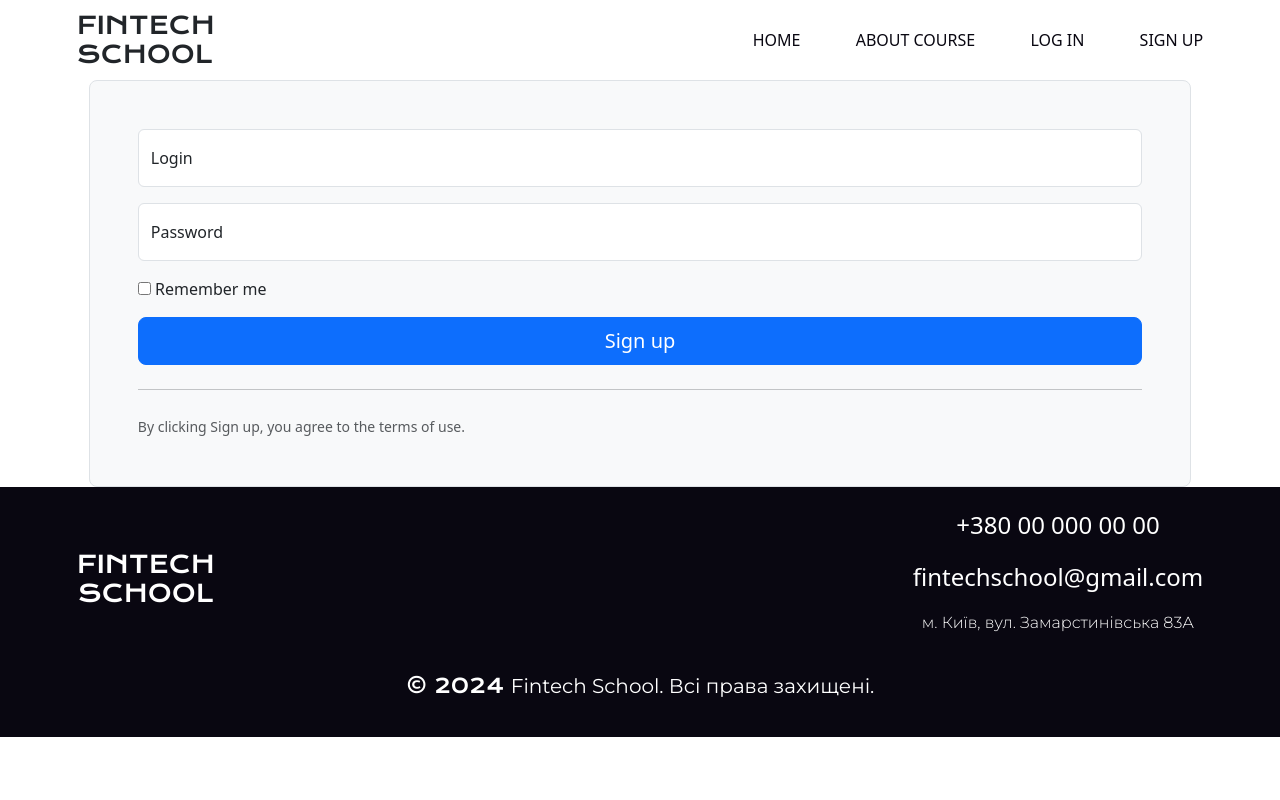
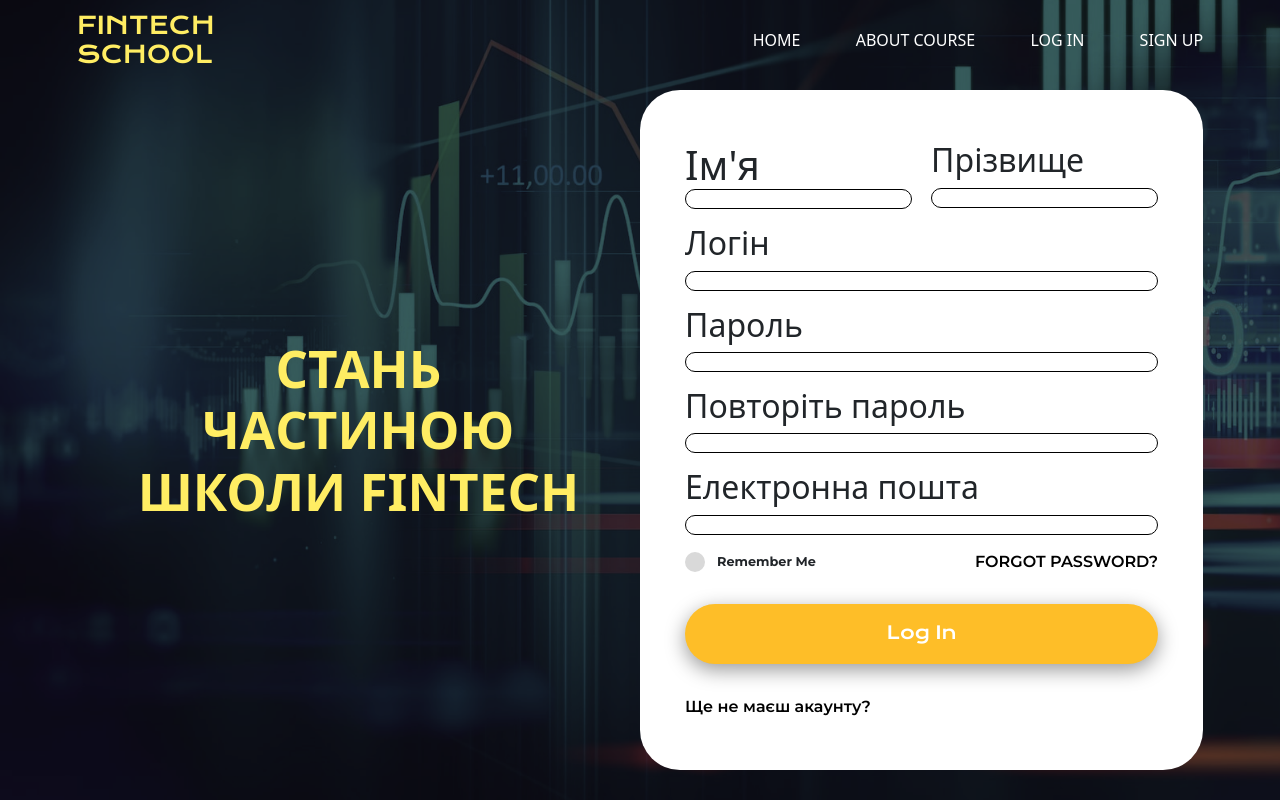
Before and after one commit to Economy-Project/FinTech-School, a Flask app: page /register in a window 1280 px wide. Run offline with Flask 3, Linux system fonts and the light colour scheme; some libraries are stand-ins or nearby versions.

Commit message:
add register

```diff
--- a/main.py
+++ b/main.py
@@ -38,8 +38,6 @@ def admin_only(f):
             return abort(403)
     return decorated_function
 
-
-
 @app.route('/')
 def home():
     return render_template('home.html', current_user=current_user)
@@ -64,8 +62,11 @@ def register():
             )
 
         new_user = User(
+            name=request.form.get('name'),
+            surname=request.form.get('surname'),
             login=request.form.get('login'),
             password=hash_and_salted_password,
+            email=request.form.get('email'),
             telegramId=-1,
             registeredAt=datetime.utcnow().timestamp()
         )
--- a/static/login.css
+++ b/static/login.css
@@ -1,5 +1,5 @@
-.auth-bg-image {
-    background-image: url("../static/public/auth-bg.png");
+.login-bg-image {
+    background-image: url("../static/public/login-bg.png");
     position: absolute;
     z-index: -1;
     width: 100%;
@@ -56,7 +56,7 @@
     font-weight: 600;
 }
 
-.card-content-container > input {
+.login-input {
     border-radius: 40px;
     border-color: var(--font-black);
     height: 50px;
@@ -114,3 +114,30 @@
     text-align: center;
     font-weight: 600;
 }
+
+.name-surname-container {
+    display: flex;
+    justify-content: space-between;
+}
+
+.name-surname-block {
+    width: 48%;
+}
+
+.register-bg-image {
+    background-image: url("../static/public/register-bg.png");
+    position: absolute;
+    z-index: -1;
+    width: 100%;
+    top: 0;
+    height: 100vh;
+    background-repeat: no-repeat;
+    background-size: cover;
+}
+
+.register-input {
+    border-radius: 40px;
+    border-color: var(--font-black);
+    height: 20px;
+    margin-bottom: 15px;
+}
--- a/templates/header.html
+++ b/templates/header.html
@@ -6,15 +6,17 @@
     <link rel="preconnect" href="https://fonts.googleapis.com" />
     <link rel="preconnect" href="https://fonts.gstatic.com" crossorigin />
     <link
-      href="https://fonts.googleapis.com/css2?family=Krona+One&display=swap"
-      rel="stylesheet"
+    href="https://fonts.googleapis.com/css2?family=Krona+One&display=swap"
+    rel="stylesheet"
     />
     <link rel="preconnect" href="https://fonts.googleapis.com" />
     <link rel="preconnect" href="https://fonts.gstatic.com" crossorigin />
     <link
-      href="https://fonts.googleapis.com/css2?family=Krona+One&family=Montserrat:ital,wght@0,100..900;1,100..900&display=swap"
-      rel="stylesheet"
+    href="https://fonts.googleapis.com/css2?family=Krona+One&family=Montserrat:ital,wght@0,100..900;1,100..900&display=swap"
+    rel="stylesheet"
     />
+    {% block styles %} {{ bootstrap.load_css() }} {% endblock %}
+    <link rel="icon" href="../static/public/fintech-school.ico" type="image/x-icon">
     <link rel="stylesheet" href="../static/header.css" />
     <link rel="stylesheet" href="../static/footer.css" />
     <link rel="stylesheet" href="../static/home.css" />
@@ -23,9 +25,7 @@
     <link rel="stylesheet" href="../static/global.css" />
     <link rel="stylesheet" href="../static/login.css" />
     <link rel="stylesheet" href="../static/register.css" />
-    <link rel="icon" href="../static/public/fintech-school.ico" type="image/x-icon">
     <title>Fintech School</title>
-    {% block styles %} {{ bootstrap.load_css() }} {% endblock %}
   </head>
   <body>
     <div class="center-content">
--- a/templates/home.html
+++ b/templates/home.html
@@ -10,7 +10,7 @@
       <div class="itstep-link">
         <a
           class=""
-          href="https://itstep.edu.ua/en#gsc.tab=0"
+          href="https://itstep.edu.ua/magisters-ka-programa-finteh-menedzment#gsc.tab=0"
           target="_blank"
           rel="noopener noreferrer"
           >в <span>IT STEP</span> Університеті</a
--- a/templates/login.html
+++ b/templates/login.html
@@ -17,9 +17,9 @@
           <p class="text-center">{{ message }}</p>
           {% endfor %} {% endif %} {% endwith %}
           <h2>Логін</h2>
-          <input class="form-control" type="login" name="login" required="required">
+          <input class="form-control login-input" type="login" name="login" required="required">
           <h2>Пароль</h2>
-          <input class="form-control" type="password" name="password" required="required">
+          <input class="form-control login-input" type="password" name="password" required="required">
 
         <div class="auth-options">
           <label class="d-flex align-items-center"><input type="checkbox" value="remember-me" /> Remember Me</label>
@@ -34,4 +34,4 @@
       </div>
     </div>
   </div>
-<div class="auth-bg-image"></div>
+<div class="login-bg-image"></div>
--- a/templates/register.html
+++ b/templates/register.html
@@ -1,44 +1,56 @@
 {% include "header.html" %}
+<style>
+  .nav-element {
+      color: var(--white-text);
+  }
 
-  <div class="container">
-    {% with messages = get_flashed_messages() %} {% if messages %} {% for message in messages %}
-    <p>{{ message }}</p>
-    {% endfor %} {% endif %} {% endwith %}
-    <form
-      class="p-4 p-md-5 border rounded-3 bg-body-tertiary"
-      action="{{ url_for('register') }}"
-      method="post"
-    >
-      <div class="form-floating mb-3">
-        <input
-          class="form-control"
-          type="login"
-          name="login"
-          placeholder="login"
-          required="required"
-        />
-        <label for="floatingInput">Login</label>
+  .logo-title {
+      color: var(--font-yellow);
+  }
+</style>
+
+    <div class="auth-container">
+      <div class="auth-title-container">
+        <h1>СТАНЬ ЧАСТИНОЮ ШКОЛИ FINTECH</h1>
       </div>
-      <div class="form-floating mb-3">
-        <input
-          class="form-control"
-          type="password"
-          name="password"
-          placeholder="Password"
-          required="required"
-        />
-        <label for="floatingPassword">Password</label>
+
+      <div class="auth-card-container">
+        <form class="card-content-container" action="{{ url_for('register') }}" method="post">
+          {% with messages = get_flashed_messages() %} {% if messages %} {% for message in messages %}
+          <p class="text-center">{{ message }}</p>
+          {% endfor %} {% endif %} {% endwith %}
+          <div class="name-surname-container">
+            <div class="name-surname-block">
+              <h1>Ім'я</h2>
+              <input class="form-control register-input" type="name" name="name" required="required">
+            </div>
+            <div class="name-surname-block">
+              <h2>Прізвище</h2>
+              <input class="form-control register-input" type="surname" name="surname" required="required">
+            </div>
+          </div>
+
+          <h2>Логін</h2>
+          <input class="form-control register-input" type="login" name="login" required="required">
+          <h2>Пароль</h2>
+          <input class="form-control register-input" type="password" name="password" required="required">
+          <h2>Повторіть пароль</h2>
+          <input class="form-control register-input" type="password" name="password" required="required">
+          <h2>Електронна пошта</h2>
+          <input class="form-control register-input" type="email" name="email" required="required">
+        <div class="auth-options">
+          <label class="d-flex align-items-center"><input type="checkbox" value="remember-me" /> Remember Me</label>
+          <a class="account-options" href="">FORGOT PASSWORD?</a>
+        </div>
+        <button class="auth-button" type="submit">Log In</button>
+        <a class="account-options" href="{{ url_for('register') }}">Ще не маєш акаунту?</a>
+      </form>
       </div>
-      <div class="checkbox mb-3">
-        <label> <input type="checkbox" value="remember-me" /> Remember me </label>
-      </div>
-      <button class="w-100 btn btn-lg btn-primary" type="submit">Sign up</button>
-      <hr class="my-4" />
-      <small class="text-body-secondary">By clicking Sign up, you agree to the terms of use.</small>
-    </form>
+
+    </div>
   </div>
-</div>
-{% include "footer.html" %}
+<div class="register-bg-image"></div>
+
 
 
 <!-- <div class="container">
```
Also changed, not shown: models.py (+6 -2 lines), templates/course.html (+24 -0 lines), static/public/register-bg.png (added), 1 other file.
